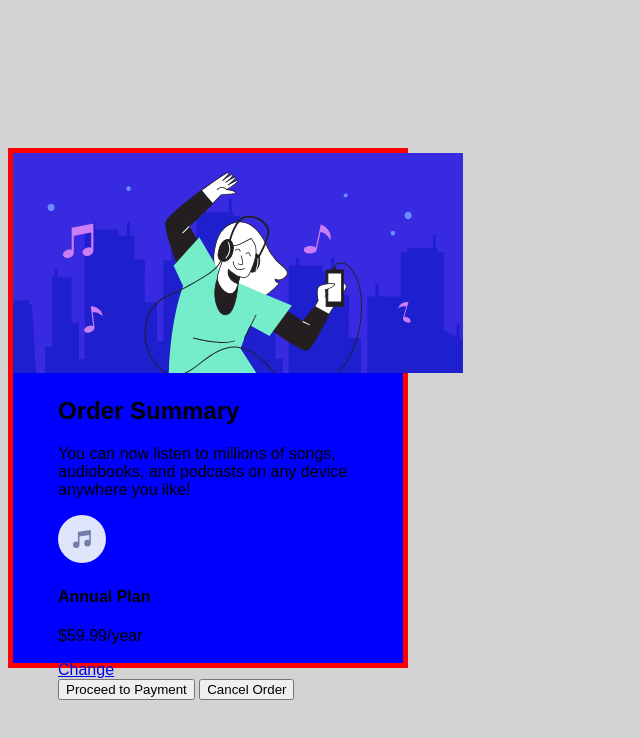
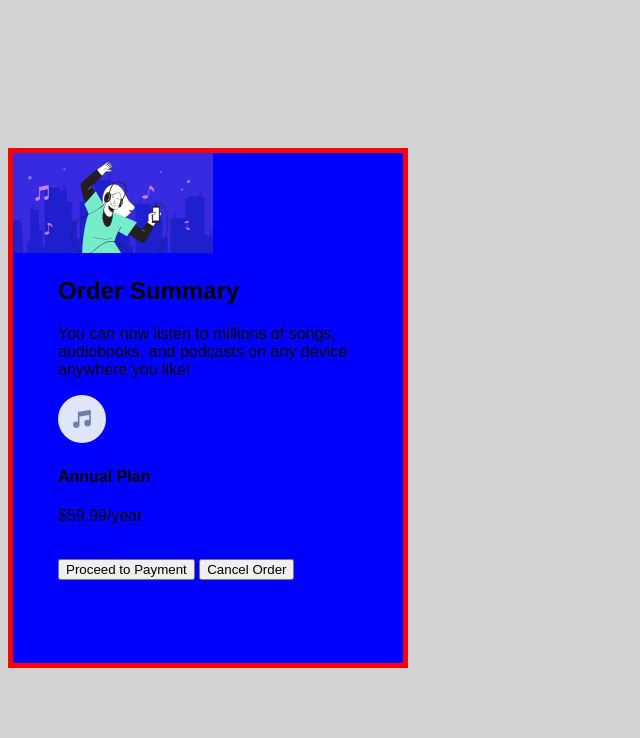
Before and after one commit to sejir76/summary-car, a plain HTML site: page index.html in a window 1280 px wide. Shown: the whole page, without its empty margins (0-640 px from the left). Drawn offline with Linux system fonts and the light colour scheme.

Commit message:
update style.css

```diff
--- a/style.css
+++ b/style.css
@@ -17,13 +17,17 @@ body {
 	align-items: center;
 }
 
-main {
+.ficha {
 	width: 400px;
 	height: 520px;
 	border: solid red 5px;
 	background-color: blue;
 }
 
+.cover{
+  width: 200px;
+  height: 100px;
+}
 p {
 	font-size: 16px;
 }
```
